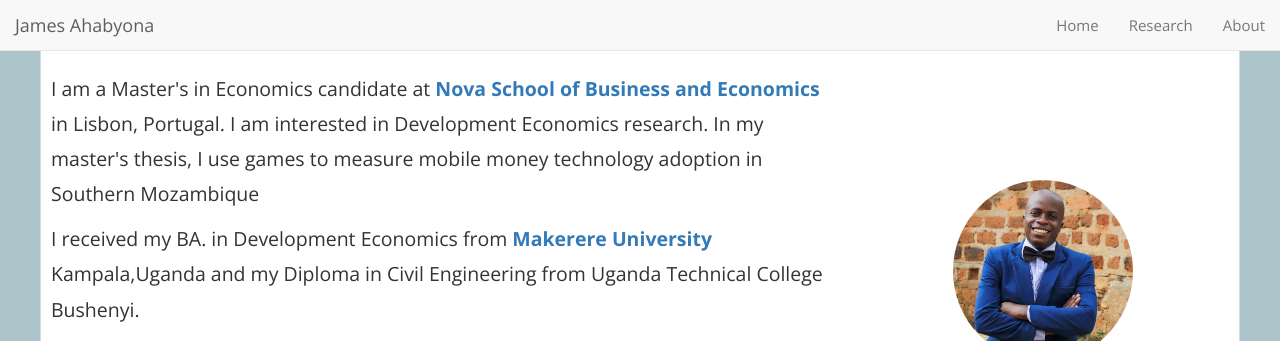
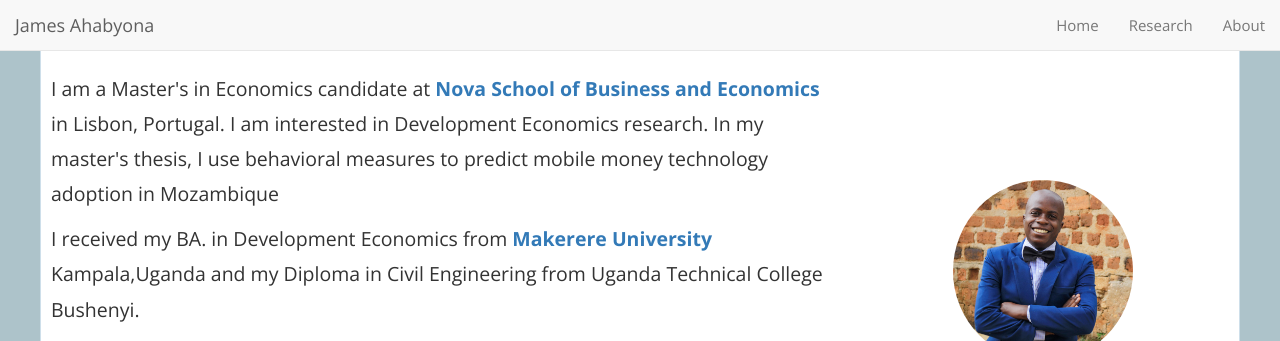
Before and after one commit to mariaelenaguer/mariaelenaguer.github.io, a Jekyll site: the page built from index.html, in a window 1280 px wide and 900 px high. Shown: the top 341 px of the window. Built offline with Jekyll 4.4.1, drawn with Linux system fonts in a browser that asks for light colours; nearby versions of some CDN libraries; the list of posts is cut into pages by our own code.

Commit message:
Update home-hero.html

```diff
--- a/_includes/home-hero.html
+++ b/_includes/home-hero.html
@@ -76,7 +76,7 @@
         I am a Master's in Economics candidate at <a
           href="https://www.novasbe.unl.pt/en/programs/masters/economics/program" target="_blank"><b>Nova School of
             Business and Economics</b></a> in Lisbon, Portugal. I am interested in Development Economics research.
-        In my master's thesis, I use games to measure mobile money technology adoption in Southern Mozambique
+        In my master's thesis, I use behavioral measures to predict mobile money technology adoption in Mozambique
       </p>
       </p>
       <p class="text-left">
```
